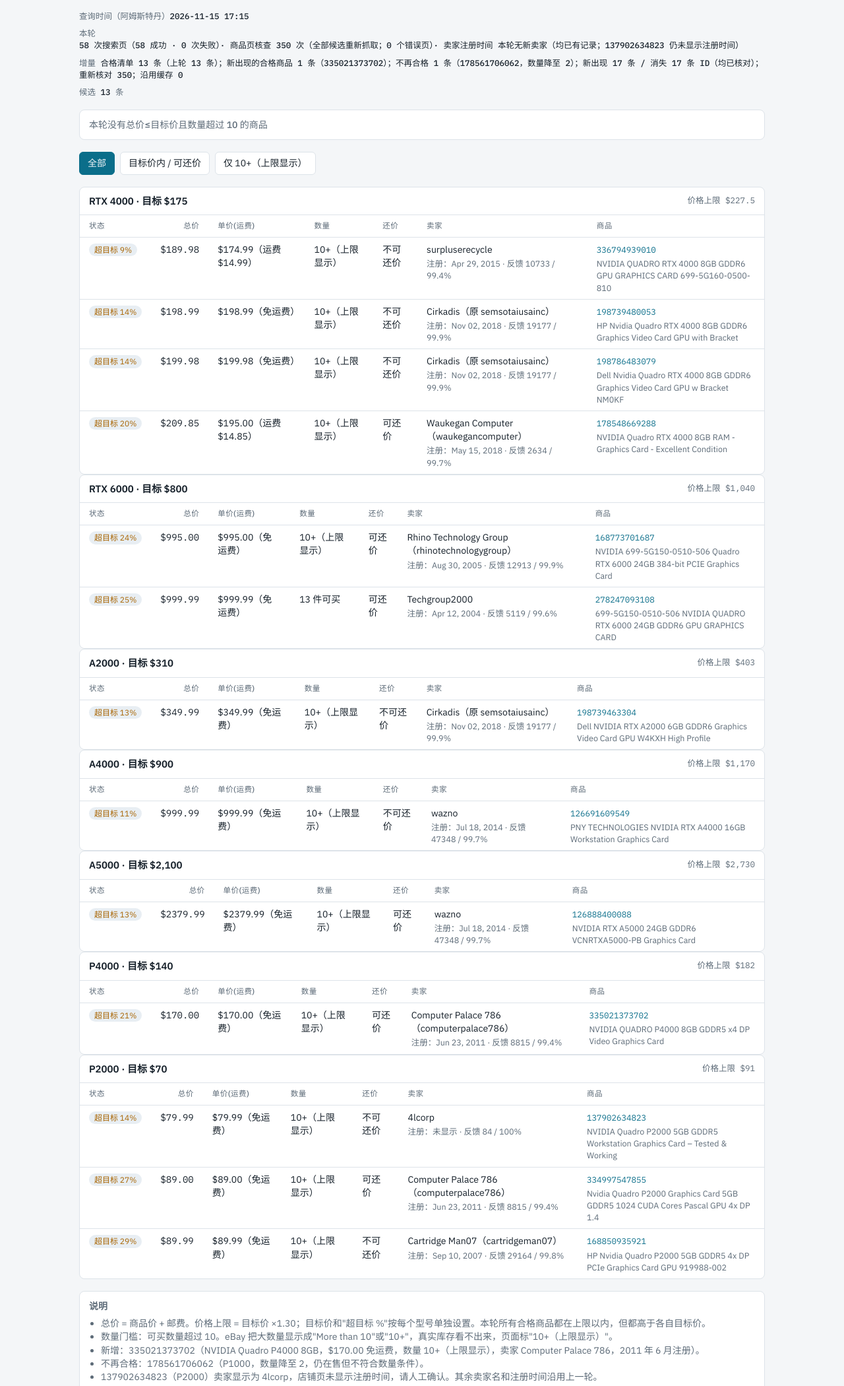
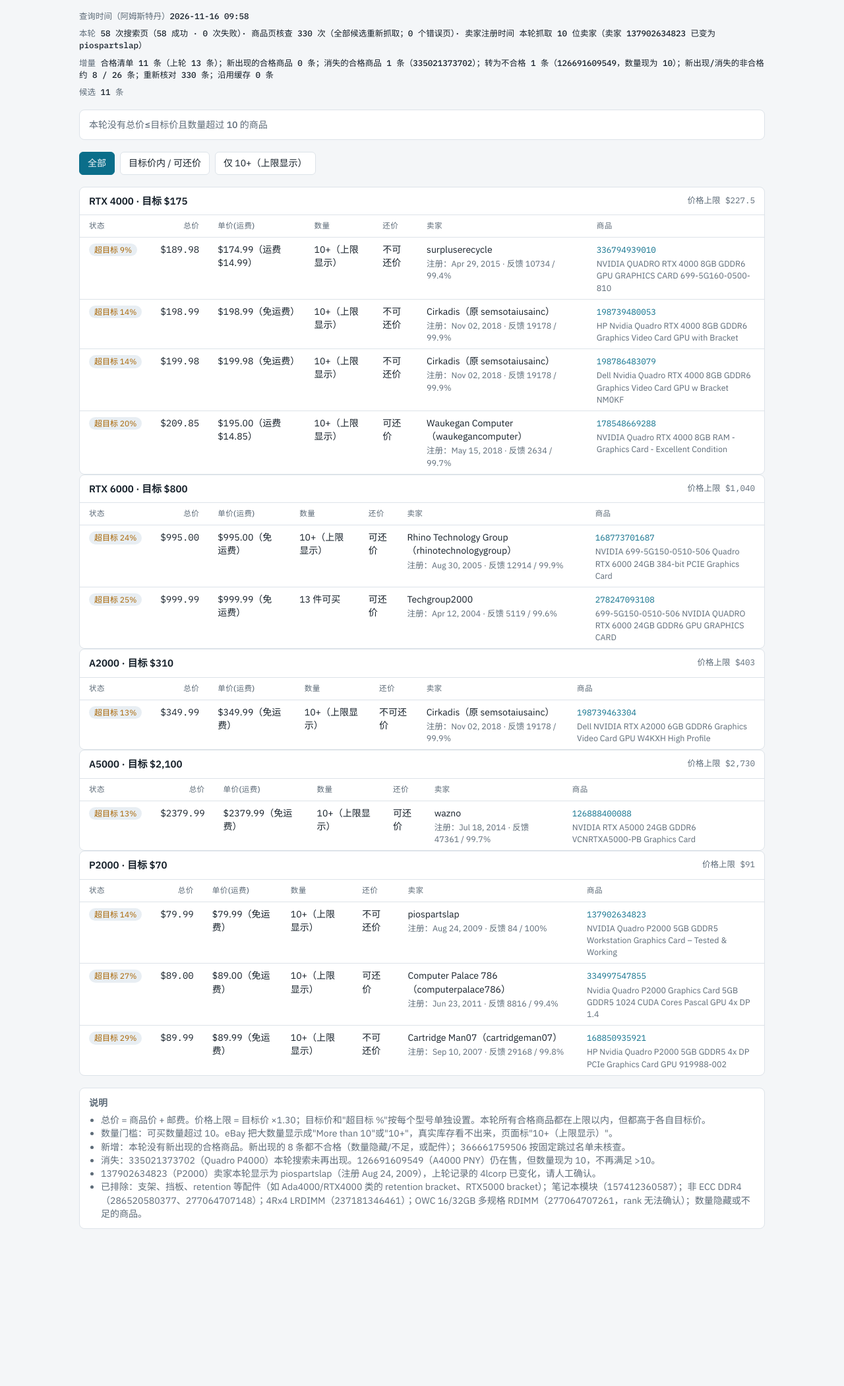
Before and after one commit to bilonamy-eng/ebay-gpu-bulk-board, a plain HTML site: page index.html in a window 1280 px wide. Shown: the part 79-2179 px from the top of the page at 66% size. After the commit the page ends 1961 px from the top, so only its background shows below. Drawn offline with Linux system fonts and the light colour scheme.

Commit message:
eBay GPU 高数量板 2026-11-16 09:58 (Amsterdam): 58 search jobs (58 ok, 0 failed); 330 item pages re-verified (0 ERR); 11 qualifying (0 new, 1 gone: 335021373702; 126691609549 now qty 10); 8 new / 26 gone non-qualifying IDs
Co-Authored-By: Claude Haiku 5.5 <noreply@anthropic.com>
Claude-Session: https://claude.ai/code/session_01Ma7uHjy9iLFBNAqrjGS8hy

```diff
--- a/index.html
+++ b/index.html
@@ -52,9 +52,9 @@ a:hover{text-decoration:underline}
     <p class="sub">美国 eBay，送到 19713，仅美国发货。只列可买数量超过 10 的（含 eBay 显示为 10+ 的）、总价不超过目标价 130% 的显卡和内存。</p>
   </header>
   <div class="meta">
-    <span>查询时间（阿姆斯特丹）<b>2026-11-15 17:15</b></span>
-    <span>本轮 <b>58 次搜索页（58 成功 · 0 次失败）· 商品页核查 350 次（全部候选重新抓取；0 个错误页）· 卖家注册时间 本轮无新卖家（均已有记录；137902634823 仍未显示注册时间）</b></span>
-    <span>增量 <b>合格清单 13 条（上轮 13 条）；新出现的合格商品 1 条（335021373702）；不再合格 1 条（178561706062，数量降至 2）；新出现 17 条 / 消失 17 条 ID（均已核对）；重新核对 350；沿用缓存 0</b></span>
+    <span>查询时间（阿姆斯特丹）<b>2026-11-16 09:58</b></span>
+    <span>本轮 <b>58 次搜索页（58 成功 · 0 次失败）· 商品页核查 330 次（全部候选重新抓取；0 个错误页）· 卖家注册时间 本轮抓取 10 位卖家（卖家 137902634823 已变为 piospartslap）</b></span>
+    <span>增量 <b>合格清单 11 条（上轮 13 条）；新出现的合格商品 0 条；消失的合格商品 1 条（335021373702）；转为不合格 1 条（126691609549，数量现为 10）；新出现/消失的非合格约 8 / 26 条；重新核对 330 条；沿用缓存 0 条</b></span>
     <span>候选 <b id="cnt"></b> 条</span>
   </div>
   <section id="buy" aria-live="polite"></section>
@@ -69,32 +69,29 @@ a:hover{text-decoration:underline}
     <ul>
       <li>总价 = 商品价 + 邮费。价格上限 = 目标价 ×1.30；目标价和"超目标 %"按每个型号单独设置。本轮所有合格商品都在上限以内，但都高于各自目标价。</li>
       <li>数量门槛：可买数量超过 10。eBay 把大数量显示成"More than 10"或"10+"，真实库存看不出来，页面标"10+（上限显示）"。</li>
-      <li>新增：335021373702（NVIDIA Quadro P4000 8GB，$170.00 免运费，数量 10+（上限显示），卖家 Computer Palace 786，2011 年 6 月注册）。</li>
-      <li>不再合格：178561706062（P1000，数量降至 2，仍在售但不符合数量条件）。</li>
-      <li>137902634823（P2000）卖家显示为 4lcorp，店铺页未显示注册时间，请人工确认。其余卖家名和注册时间沿用上一轮。</li>
-      <li>已排除：支架、挡板、retention 等配件；笔记本模块（157412360587）；非 ECC DDR4（286520580377、277064707148、366800827924）；4Rx4 / LRDIMM（237181346461、820357135611）；OWC 16/32GB RDIMM（277064707261，内存条 rank 无法确认）；P1000 全尺寸支架（336889948950）；数量隐藏或不足的商品。</li>
-      <li>本轮新出现与消失的 ID 各 17 个已逐一核对，只有 335021373702 符合条件。</li>
+      <li>新增：本轮没有新出现的合格商品。新出现的 8 条都不合格（数量隐藏/不足，或配件）；366661759506 按固定跳过名单未核查。</li>
+      <li>消失：335021373702（Quadro P4000）本轮搜索未再出现。126691609549（A4000 PNY）仍在售，但数量现为 10，不再满足 >10。</li>
+      <li>137902634823（P2000）卖家本轮显示为 piospartslap（注册 Aug 24, 2009），上轮记录的 4lcorp 已变化，请人工确认。</li>
+      <li>已排除：支架、挡板、retention 等配件（如 Ada4000/RTX4000 类的 retention bracket、RTX5000 bracket）；笔记本模块（157412360587）；非 ECC DDR4（286520580377、277064707148）；4Rx4 LRDIMM（237181346461）；OWC 16/32GB 多规格 RDIMM（277064707261，rank 无法确认）；数量隐藏或不足的商品。</li>
     </ul>
   </div>
 </div>
 
 <script>
 // [型号, itemId, 总价, 目标价, 数量文本, 售出数(不显示), 卖家反馈, 标题]
-var PS={"198786483079": ["199.98", "Free"], "178548669288": ["195.00", "US $14.85"], "198739480053": ["198.99", "Free"], "168773701687": ["995.00", "Free"], "278247093108": ["999.99", "Free"], "198739463304": ["349.99", "Free"], "126691609549": ["999.99", "Free"], "126888400088": ["2379.99", "Free"], "335021373702": ["170.00", "Free"], "334997547855": ["89.00", "Free"], "168850935921": ["89.99", "Free"], "137902634823": ["79.99", "Free"], "336794939010": ["174.99", "US $14.99"]};
-var SM={"198786483079": ["Cirkadis（原 semsotaiusainc）", "Nov 02, 2018"], "198739480053": ["Cirkadis（原 semsotaiusainc）", "Nov 02, 2018"], "178548669288": ["Waukegan Computer（waukegancomputer）", "May 15, 2018"], "168773701687": ["Rhino Technology Group（rhinotechnologygroup）", "Aug 30, 2005"], "278247093108": ["Techgroup2000", "Apr 12, 2004"], "198739463304": ["Cirkadis（原 semsotaiusainc）", "Nov 02, 2018"], "126888400088": ["wazno", "Jul 18, 2014"], "334997547855": ["Computer Palace 786（computerpalace786）", "Jun 23, 2011"], "168850935921": ["Cartridge Man07（cartridgeman07）", "Sep 10, 2007"], "178561706062": ["ReUseItJax（reuseitjax）", "Apr 02, 2011"], "137902634823": ["4lcorp", "未显示"], "126691609549": ["wazno", "Jul 18, 2014"], "336794939010": ["surpluserecycle", "Apr 29, 2015"], "335021373702": ["Computer Palace 786（computerpalace786）", "Jun 23, 2011"]};
+var PS={"336794939010": ["174.99", "US $14.99"], "198739480053": ["198.99", "Free"], "198786483079": ["199.98", "Free"], "178548669288": ["195.00", "US $14.85"], "168773701687": ["995.00", "Free"], "278247093108": ["999.99", "Free"], "198739463304": ["349.99", "Free"], "126888400088": ["2379.99", "Free"], "334997547855": ["89.00", "Free"], "168850935921": ["89.99", "Free"], "137902634823": ["79.99", "Free"]};
+var SM={"198786483079": ["Cirkadis（原 semsotaiusainc）", "Nov 02, 2018"], "198739480053": ["Cirkadis（原 semsotaiusainc）", "Nov 02, 2018"], "178548669288": ["Waukegan Computer（waukegancomputer）", "May 15, 2018"], "168773701687": ["Rhino Technology Group（rhinotechnologygroup）", "Aug 30, 2005"], "278247093108": ["Techgroup2000", "Apr 12, 2004"], "198739463304": ["Cirkadis（原 semsotaiusainc）", "Nov 02, 2018"], "126888400088": ["wazno", "Jul 18, 2014"], "334997547855": ["Computer Palace 786（computerpalace786）", "Jun 23, 2011"], "168850935921": ["Cartridge Man07（cartridgeman07）", "Sep 10, 2007"], "137902634823": ["piospartslap", "Aug 24, 2009"], "336794939010": ["surpluserecycle", "Apr 29, 2015"]};
 var D=[
- ["RTX 4000", "336794939010", 189.98, 175, "10+a", "10", "10733 / 99.4%", "NVIDIA QUADRO RTX 4000 8GB GDDR6 GPU GRAPHICS CARD 699-5G160-0500-810"],
- ["RTX 4000", "198739480053", 198.99, 175, "10+a", "", "19177 / 99.9%", "HP Nvidia Quadro RTX 4000 8GB GDDR6 Graphics Video Card GPU with Bracket"],
- ["RTX 4000", "198786483079", 199.98, 175, "10+a", "", "19177 / 99.9%", "Dell Nvidia Quadro RTX 4000 8GB GDDR6 Graphics Video Card GPU w Bracket NM0KF"],
+ ["RTX 4000", "336794939010", 189.98, 175, "10+a", "10", "10734 / 99.4%", "NVIDIA QUADRO RTX 4000 8GB GDDR6 GPU GRAPHICS CARD 699-5G160-0500-810"],
+ ["RTX 4000", "198739480053", 198.99, 175, "10+a", "", "19178 / 99.9%", "HP Nvidia Quadro RTX 4000 8GB GDDR6 Graphics Video Card GPU with Bracket"],
+ ["RTX 4000", "198786483079", 199.98, 175, "10+a", "", "19178 / 99.9%", "Dell Nvidia Quadro RTX 4000 8GB GDDR6 Graphics Video Card GPU w Bracket NM0KF"],
  ["RTX 4000", "178548669288", 209.85, 175, "10+a BO", "10", "2634 / 99.7%", "NVIDIA Quadro RTX 4000 8GB RAM - Graphics Card - Excellent Condition"],
- ["RTX 6000", "168773701687", 995.0, 800, "10+a BO", "3", "12913 / 99.9%", "NVIDIA 699-5G150-0510-506 Quadro RTX 6000 24GB 384-bit PCIE Graphics Card"],
+ ["RTX 6000", "168773701687", 995.0, 800, "10+a BO", "3", "12914 / 99.9%", "NVIDIA 699-5G150-0510-506 Quadro RTX 6000 24GB 384-bit PCIE Graphics Card"],
  ["RTX 6000", "278247093108", 999.99, 800, "13a BO", "22", "5119 / 99.6%", "699-5G150-0510-506 NVIDIA QUADRO RTX 6000 24GB GDDR6 GPU GRAPHICS CARD"],
- ["A2000", "198739463304", 349.99, 310, "10+a", "", "19177 / 99.9%", "Dell NVIDIA RTX A2000 6GB GDDR6 Graphics Video Card GPU W4KXH High Profile"],
- ["A4000", "126691609549", 999.99, 900, "10+a", "75", "47348 / 99.7%", "PNY TECHNOLOGIES NVIDIA RTX A4000 16GB Workstation Graphics Card"],
- ["A5000", "126888400088", 2379.99, 2100, "10+a BO", "37", "47348 / 99.7%", "NVIDIA RTX A5000 24GB GDDR6 VCNRTXA5000-PB Graphics Card"],
- ["P4000", "335021373702", 170.0, 140, "10+a BO", "251", "8815 / 99.4%", "NVIDIA QUADRO P4000 8GB GDDR5 x4 DP Video Graphics Card"],
- ["P2000", "334997547855", 89.0, 70, "10+a BO", "262", "8815 / 99.4%", "Nvidia Quadro P2000 Graphics Card 5GB GDDR5 1024 CUDA Cores Pascal GPU 4x DP 1.4"],
- ["P2000", "168850935921", 89.99, 70, "10+a", "1", "29164 / 99.8%", "HP Nvidia Quadro P2000 5GB GDDR5 4x DP PCIe Graphics Card GPU 919988-002"],
+ ["A2000", "198739463304", 349.99, 310, "10+a", "", "19178 / 99.9%", "Dell NVIDIA RTX A2000 6GB GDDR6 Graphics Video Card GPU W4KXH High Profile"],
+ ["A5000", "126888400088", 2379.99, 2100, "10+a BO", "37", "47361 / 99.7%", "NVIDIA RTX A5000 24GB GDDR6 VCNRTXA5000-PB Graphics Card"],
+ ["P2000", "334997547855", 89.0, 70, "10+a BO", "262", "8816 / 99.4%", "Nvidia Quadro P2000 Graphics Card 5GB GDDR5 1024 CUDA Cores Pascal GPU 4x DP 1.4"],
+ ["P2000", "168850935921", 89.99, 70, "10+a", "1", "29168 / 99.8%", "HP Nvidia Quadro P2000 5GB GDDR5 4x DP PCIe Graphics Card GPU 919988-002"],
  ["P2000", "137902634823", 79.99, 70, "10+a", "5", "84 / 100%", "NVIDIA Quadro P2000 5GB GDDR5 Workstation Graphics Card – Tested & Working"]
 ];
 function pr(r){var x=PS[r[1]];if(!x)return"—";return"$"+x[0]+(x[1]==="Free"?"（免运费）":x[1]==="?"?"（运费未显示）":"（运费 $"+x[1].replace("US $","")+"）")}
```
